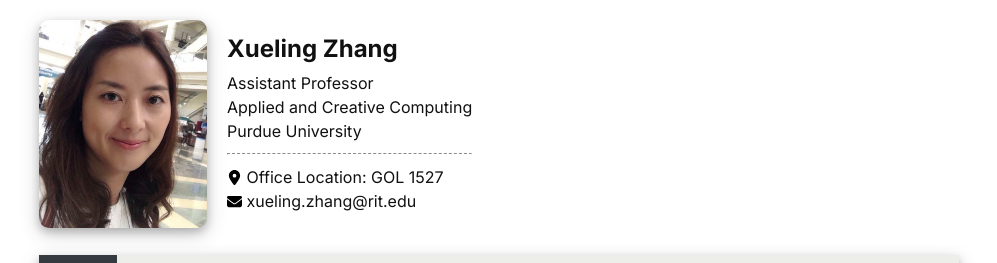
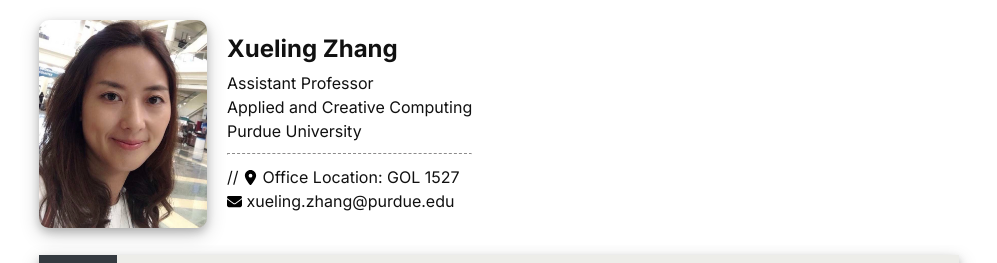
Before and after one commit to XuelingZ/XuelingZ.github.io, a Next.js app: page / in a window 1280 px wide. Shown: the top 263 px of the page, without its empty margins (141-1138 px from the left). Built offline with nearby package versions, Linux system fonts and the light colour scheme.

Commit message:
Update profile.js

```diff
--- a/src/components/profile.js
+++ b/src/components/profile.js
@@ -24,8 +24,8 @@ export default function Profile() {
 				</p><hr style={{"borderTop":"1px dashed #8c8b8b","borderBottom":"1px dashed #fff"}} />
 			<p></p>
 			<p>
-				<Image className={'profile-icon'} src={locationDot}/> Office Location: GOL 1527<br/>
-				<Image className={'profile-icon'} src={envelope}/>  xueling.zhang@rit.edu
+				// <Image className={'profile-icon'} src={locationDot}/> Office Location: GOL 1527<br/>
+				<Image className={'profile-icon'} src={envelope}/>  xueling.zhang@purdue.edu
 			</p>
 		</div>
 
```
